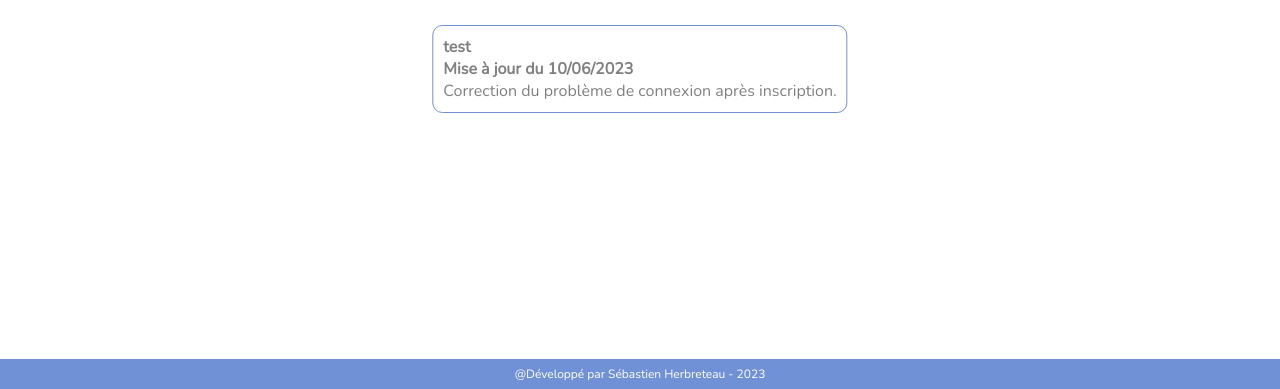
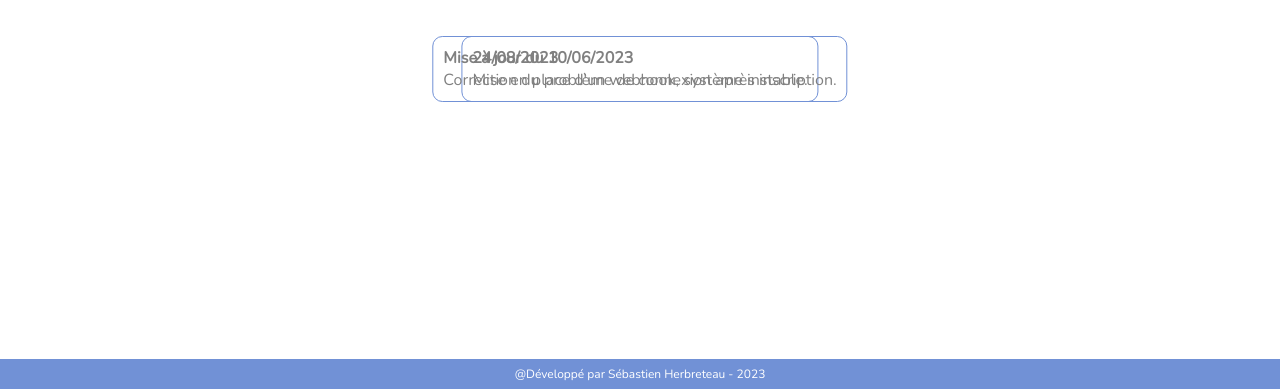
Before and after one commit to SebastienHerbreteau/pokedeck-symfony-6, a Symfony app: template templates/main/index.html.twig in a window 1280 px wide. Shown: the part 411-800 px from the top of the page. Run offline with Twig, Linux system fonts and the light colour scheme; the template is opened without the code that fills it, so the values that code supplies are empty; some libraries are stand-ins or nearby versions; some web fonts are replaced.

Commit message:
maj webhook

```diff
--- a/templates/main/index.html.twig
+++ b/templates/main/index.html.twig
@@ -4,10 +4,15 @@
 
 {% block body %}
 
-		<img src="{{ asset('assets/img/other/titre.webp') }}" class="logo" alt="logo pokedeck">
+	<img src="{{ asset('assets/img/other/titre.webp') }}" class="logo" alt="logo pokedeck">
 	<div class="maj">
-		<p class="date">test</p>
+		<p class="date">24/08/2023</p>
+		<p class="commentaire">Mise en place d'un webhook, système instable.
+		</p>
+	</div>
+	<div class="maj">
 		<p class="date">Mise à jour du 10/06/2023</p>
-		<p class="commentaire">Correction du problème de connexion après inscription. </p>
+		<p class="commentaire">Correction du problème de connexion après inscription.
+		</p>
 	</div>
 {% endblock %}
```
